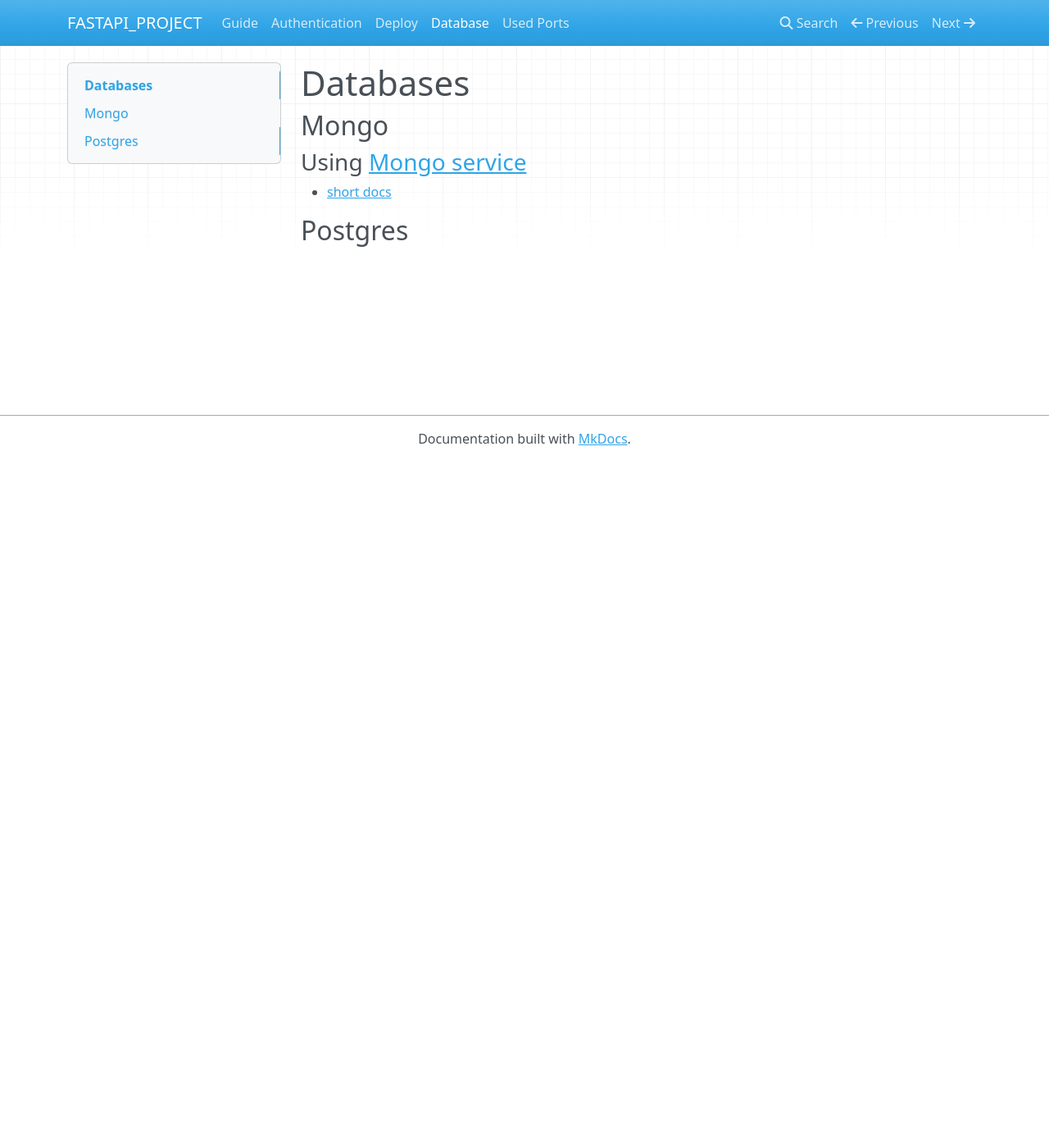
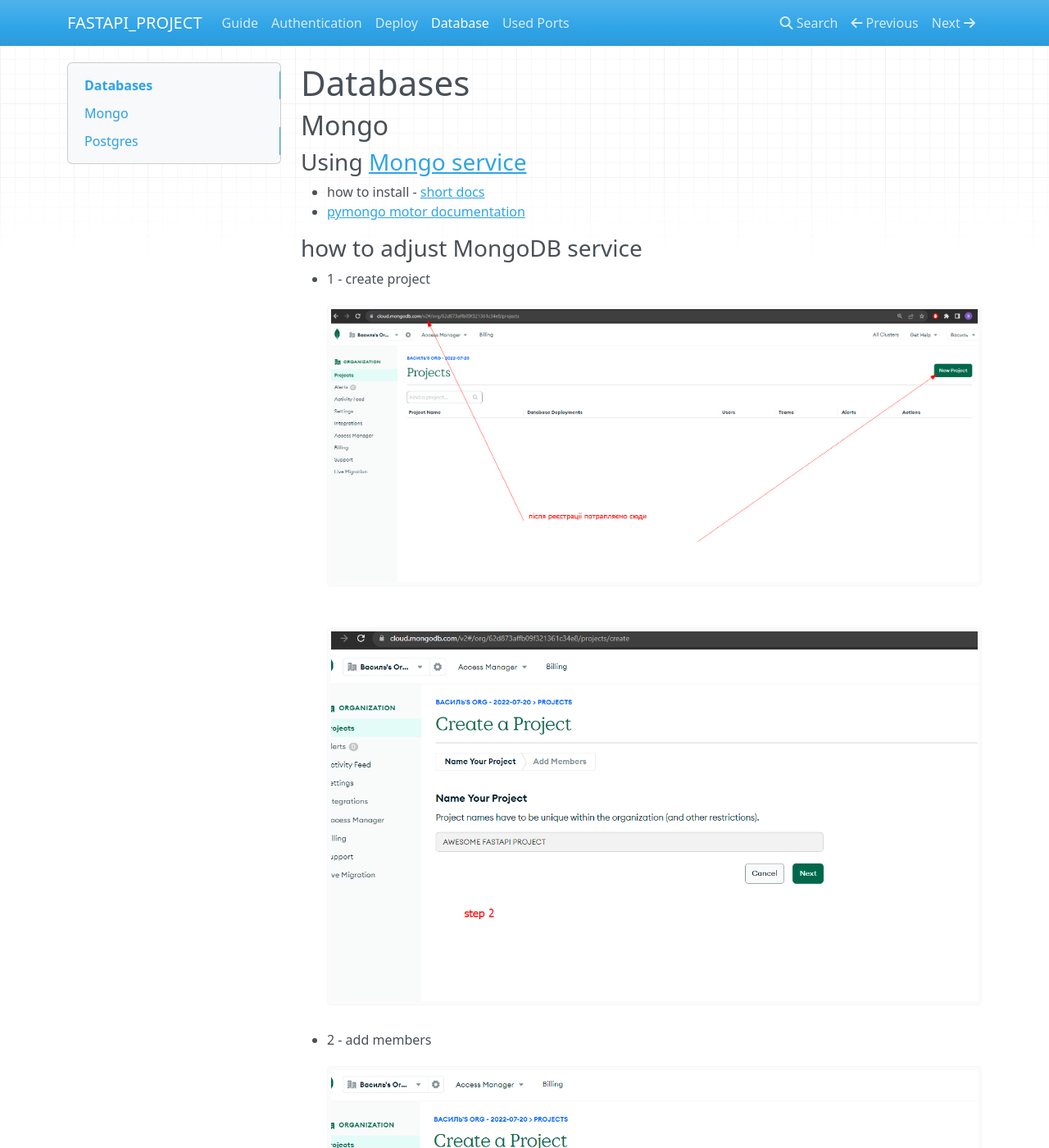
Before and after one commit to smartguy-coder/AWESOME-FASTAPI-PROJECT, an MkDocs documentation site: the page built from docs/db_connection.md, in a window 1280 px wide and 1400 px high. Shown: the whole window at 82% size. Built offline with MkDocs 1.6.1, drawn with Linux system fonts in a browser that asks for light colours; nearby versions of some CDN libraries; some of the changed text lies outside the part shown.

Commit message:
fix documentation

```diff
--- a/docs/db_connection.md
+++ b/docs/db_connection.md
@@ -1,7 +1,26 @@
 # Databases
 ## Mongo
 ### Using [Mongo service](https://www.mongodb.com/)
-- [short docs](https://youtu.be/Sfj-l90n8Fc?si=4UZs06HIfRhU2FAr)
+- how to install - [short docs](https://youtu.be/Sfj-l90n8Fc?si=4UZs06HIfRhU2FAr)
+- [pymongo motor documentation](https://motor.readthedocs.io/en/stable/)
 
-
+### how to adjust MongoDB service
+- 1 - create project
+  ![](img/mongo/create_project.png)
+  ![](img/mongo/step2.png)
+- 2 - add members
+  ![](img/mongo/step3_add_members.png)
+- 3 - create deployment
+  ![](img/mongo/step4_create_deployment.png)
+  ![](img/mongo/step5_set_subscription_free.png)
+  ![](img/mongo/step6_aprove.png)
+- 4 - create user and set IPs
+  ![](img/mongo/step7_create_user1.png)
+  ![](img/mongo/step8_IP_lists.png)
+  ![](img/mongo/step9_access_from_globe.png)
+- 5 - connect to database
+  ![](img/mongo/step10_connection.png)
+  ![](img/mongo/step10_connection2.png)
+  ![](img/mongo/step10_connection3.png)
+  ![](img/mongo/step11_connection_browse_db.png)
 ## Postgres
```
Also changed, not shown: docs/img/mongo/create_project.png (added), docs/img/mongo/step10_connection.png (added), docs/img/mongo/step10_connection2.png (added), docs/img/mongo/step10_connection3.png (added), docs/img/mongo/step11_connection_browse_db.png (added), docs/img/mongo/step2.png (added), docs/img/mongo/step3_add_members.png (added), docs/img/mongo/step4_create_deployment.png (added), docs/img/mongo/step5_set_subscription_free.png (added), docs/img/mongo/step6_aprove.png (added), docs/img/mongo/step7_create_user1.png (added), docs/img/mongo/step8_IP_lists.png (added), docs/img/mongo/step9_access_from_globe.png (added).
